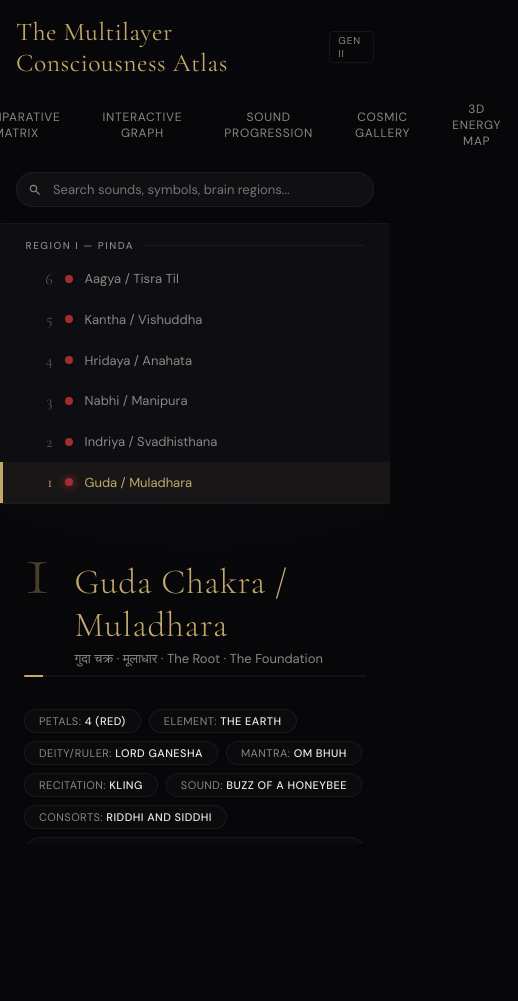
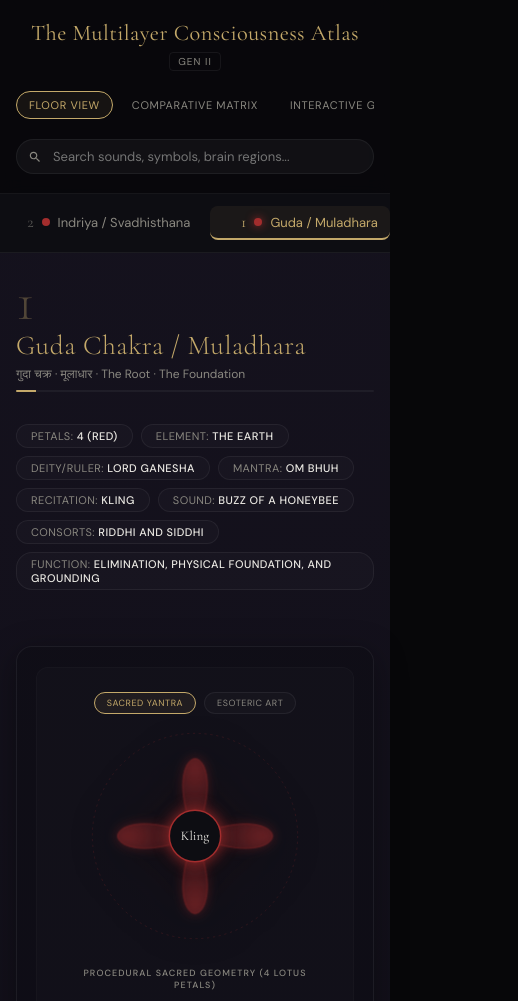
Before and after one commit to pkkumarcan/multilayer-consciousness-atlas, a website with bundled scripts: page index.html in a window 390 px wide. Shown: the top 1001 px of the page, 518 px wide, since content can reach past the window. Before the commit the page ends 844 px from the top, so only its background shows below. Built offline with nearby package versions, Linux system fonts and the light colour scheme.

Commit message:
style: enhance mobile responsiveness and layout flow for smartphones

```diff
--- a/styles.css
+++ b/styles.css
@@ -844,28 +844,171 @@ main {
 @media (max-width: 768px) {
   body {
     overflow-y: auto;
+    height: auto;
+    min-height: 100vh;
   }
   .app-container {
     flex-direction: column;
-  }
+    height: auto;
+    min-height: calc(100vh - 70px);
+  }
+  header {
+    flex-direction: column;
+    height: auto;
+    padding: 1.2rem 1rem;
+    gap: 1rem;
+  }
+  .brand {
+    flex-direction: column;
+    gap: 6px;
+    text-align: center;
+  }
+  .brand h1 {
+    font-size: 1.4rem;
+  }
+  .nav-tabs {
+    width: 100%;
+    display: flex;
+    overflow-x: auto;
+    gap: 6px;
+    padding: 4px 0;
+    -webkit-overflow-scrolling: touch;
+    scrollbar-width: none; /* Firefox */
+  }
+  .nav-tabs::-webkit-scrollbar {
+    display: none; /* Safari and Chrome */
+  }
+  .tab-btn {
+    flex-shrink: 0;
+    padding: 6px 12px;
+    font-size: 11px;
+  }
+  .search-box {
+    width: 100%;
+  }
+
+  /* Horizontal native-style slider for floor selector on mobile */
   aside {
     width: 100%;
     height: auto;
-    max-height: 280px;
+    max-height: none;
+    flex-direction: row;
+    overflow-x: auto;
+    overflow-y: hidden;
+    padding: 0.75rem 1rem;
+    white-space: nowrap;
     border-right: none;
     border-bottom: 1px solid var(--border);
-  }
-  header {
+    gap: 8px;
+    -webkit-overflow-scrolling: touch;
+    scrollbar-width: none;
+  }
+  aside::-webkit-scrollbar {
+    display: none;
+  }
+  .region-header {
+    display: none !important;
+  }
+  .floor-btn {
+    width: auto;
+    padding: 6px 12px;
+    border-left: none;
+    border-bottom: 2px solid transparent;
+    flex-shrink: 0;
+    border-radius: 8px;
+    gap: 8px;
+  }
+  .floor-btn:hover {
+    background: rgba(255, 255, 255, 0.04);
+  }
+  .floor-btn.active {
+    border-left-color: transparent;
+    border-bottom-color: var(--accent);
+    background: rgba(196, 169, 106, 0.08);
+  }
+
+  main {
+    padding: 1.25rem 1rem;
+    overflow-y: visible;
+  }
+
+  /* Typography and banners scaling */
+  .floor-banner {
     flex-direction: column;
-    height: auto;
-    padding: 1rem;
+    gap: 0.5rem;
+    align-items: flex-start;
+  }
+  .floor-num-giant {
+    font-size: 3.5rem;
+    margin-bottom: -0.5rem;
+  }
+  .floor-title-block h2 {
+    font-size: 1.7rem;
+  }
+  .floor-sanskrit {
+    font-size: 12px;
+  }
+
+  /* Swipeable Comparative Matrix */
+  .matrix-container {
+    overflow-x: auto;
+    -webkit-overflow-scrolling: touch;
+  }
+  .matrix-table {
+    min-width: 850px;
+  }
+
+  /* Infographic and widget scaling */
+  .sensory-grid {
+    grid-template-columns: 1fr;
+    gap: 0.75rem;
+  }
+  .lotus-svg {
+    max-width: 180px;
+  }
+
+  /* Interactive components heights scaling */
+  .graph-viewport {
+    height: 380px;
+  }
+  .gallery-viewport,
+  .gallery-legend-panel,
+  .energy-viewport,
+  .energy-sidebar {
+    height: 400px;
+  }
+
+  /* Sound timeline adjustments */
+  .sound-node {
     gap: 1rem;
   }
-  .search-box {
-    width: 100%;
-  }
-  main {
-    padding: 1.5rem;
+  .sound-marker {
+    width: 32px;
+    height: 32px;
+    font-size: 14px;
+  }
+  .sound-node::before {
+    left: 16px;
+  }
+
+  /* Card body adjustments */
+  .card {
+    padding: 1.25rem;
+  }
+  .card-title {
+    font-size: 1.15rem;
+  }
+  .card-body blockquote {
+    font-size: 15px;
+    padding-left: 1rem;
+    margin: 1rem 0;
+  }
+
+  /* Navigation buttons adjustments */
+  .floor-view-nav {
+    margin-top: 2rem;
+    padding-top: 1.5rem;
+    gap: 1rem;
   }
 }
 
```
